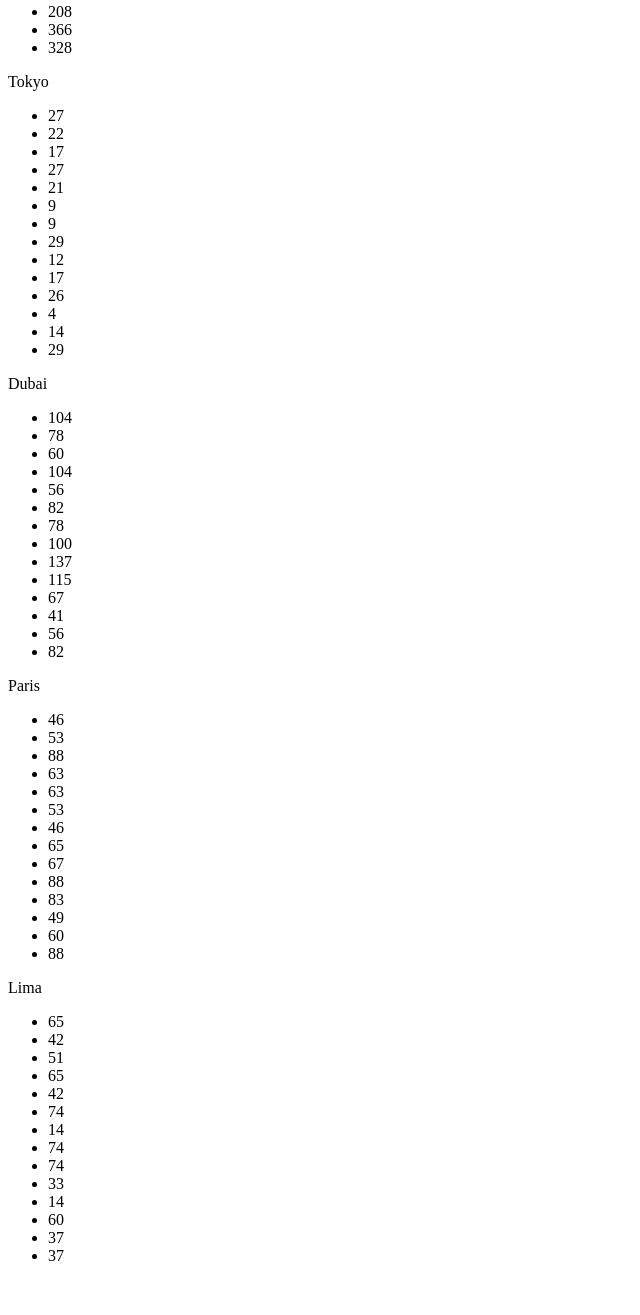
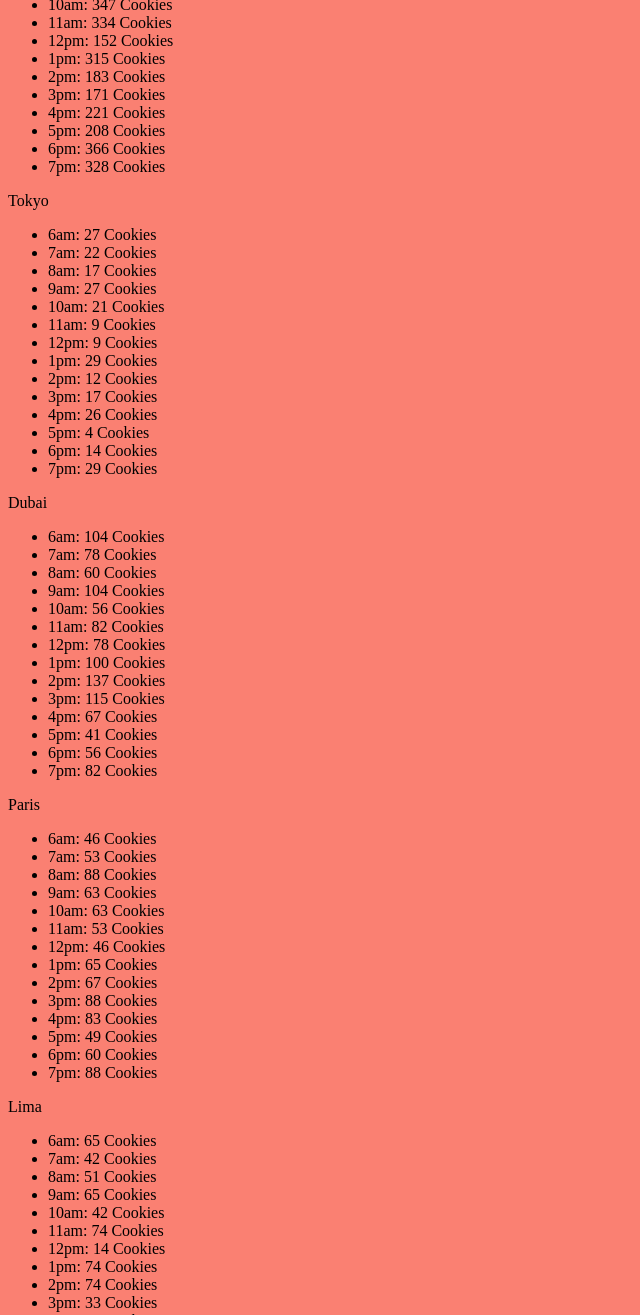
Before and after one commit to scottie-l/cookie-stand, a plain HTML site: page sales.html in a window 1280 px wide. Shown: the part 237-1552 px from the top of the page, without its empty margins (0-640 px from the left). Before the commit the page ends 1518 px from the top, so only its background shows below. Drawn offline with Linux system fonts and the light colour scheme.

Commit message:
added title and times to list outputs

```diff
--- a/app.js
+++ b/app.js
@@ -26,7 +26,7 @@
             this.cookiesPurchased()
             for (let i=0; i < this.cookieSoldArray.length; i++) {
                 let li = document.createElement("li");
-                li.innerText=this.cookieSoldArray[i];
+                li.innerText= hours[i] + ": " + this.cookieSoldArray[i] + " Cookies";
                 seattleList.appendChild(li);
             }  //need store at top and tiems listed on side
         }
@@ -35,11 +35,11 @@
 
 
 let Tokyo = {
-    storeName: 'Tokyo',   // Object properties
-    minCust: 3,            // Object properties
-    maxCust: 24,            // Object properties
-    avgCookieSale: 1.2,     // Object properties
-    randoNumber: function () {  // object function for random number generator
+    storeName: 'Tokyo',
+    minCust: 3,
+    maxCust: 24,
+    avgCookieSale: 1.2,
+    randoNumber: function () {
         return Math.floor(Math.random() * (this.maxCust - this.minCust +1)) + this.minCust;
     },
     cookiesPurchased: function() {
@@ -53,7 +53,7 @@
             this.cookiesPurchased()
             for (let i=0; i < this.cookieSoldArray.length; i++) {
                 let li = document.createElement("li");
-                li.innerText=this.cookieSoldArray[i];
+                li.innerText= hours[i] + ": " + this.cookieSoldArray[i] + " Cookies";
                 tokyoList.appendChild(li);
             }
         }
@@ -61,11 +61,11 @@
 Tokyo.render()
 
 let Dubai = {
-    storeName: 'Dubai',   // Object properties
-    minCust: 11,            // Object properties
-    maxCust: 38,            // Object properties
-    avgCookieSale: 3.7,     // Object properties
-    randoNumber: function () {  // object function for random number generator
+    storeName: 'Dubai',
+    minCust: 11,
+    maxCust: 38,
+    avgCookieSale: 3.7,
+    randoNumber: function () {
         return Math.floor(Math.random() * (this.maxCust - this.minCust +1)) + this.minCust;
     },
     cookiesPurchased: function() {
@@ -79,7 +79,7 @@
             this.cookiesPurchased()
             for (let i=0; i < this.cookieSoldArray.length; i++) {
                 let li = document.createElement("li");
-                li.innerText=this.cookieSoldArray[i];
+                li.innerText= hours[i] + ": " + this.cookieSoldArray[i] + " Cookies";
                 dubaiList.appendChild(li);
             }
         }
@@ -87,11 +87,11 @@
 Dubai.render()
 
 let Paris = {
-    storeName: 'Paris',   // Object properties
-    minCust: 20,            // Object properties
-    maxCust: 38,            // Object properties
-    avgCookieSale: 2.3,     // Object properties
-    randoNumber: function () {  // object function for random number generator
+    storeName: 'Paris',
+    minCust: 20,
+    maxCust: 38,
+    avgCookieSale: 2.3,
+    randoNumber: function () {
         return Math.floor(Math.random() * (this.maxCust - this.minCust +1)) + this.minCust;
     },
     cookiesPurchased: function() {
@@ -105,7 +105,7 @@
             this.cookiesPurchased()
             for (let i=0; i < this.cookieSoldArray.length; i++) {
                 let li = document.createElement("li");
-                li.innerText=this.cookieSoldArray[i];
+                li.innerText= hours[i] + ": " + this.cookieSoldArray[i] + " Cookies";
                 parisList.appendChild(li);
             }
         }
@@ -113,11 +113,11 @@
 Paris.render()
 
 let Lima = {
-    storeName: 'Lima',   // Object properties
-    minCust: 2,            // Object properties
-    maxCust: 16,            // Object properties
-    avgCookieSale: 4.6,     // Object properties
-    randoNumber: function () {  // object function for random number generator
+    storeName: 'Lima',
+    minCust: 2,
+    maxCust: 16,
+    avgCookieSale: 4.6,
+    randoNumber: function () {
         return Math.floor(Math.random() * (this.maxCust - this.minCust +1)) + this.minCust;
     },
     cookiesPurchased: function() {
@@ -131,29 +131,9 @@
             this.cookiesPurchased()
             for (let i=0; i < this.cookieSoldArray.length; i++) {
                 let li = document.createElement("li");
-                li.innerText=this.cookieSoldArray[i];
+                li.innerText=hours[i] + ": " + this.cookieSoldArray[i] + " Cookies";
                 limaList.appendChild(li);
             }
         }
 }
 Lima.render()
-
-
-
-
-
-// Objectives:
-// X1- Object properties:min/max hrly customers.  Avg. cookies/customer
-// X2- Uses method of that object to generate random number of ea customer/hour.
-// 3- Calculate and store simulated amts. of cookies purchased & the random number of customers generated
-// 4- Store results for each location in separate array... Perhaps as a property of the object representing the location.
-// 5- Display values of each array as unordered list
-// 6- Calculate sum of these hourly totals. Output should like below: & display the lists on sales.html.
-
-// Location    Min/Cust.   Max/Cust.   Avg. Cookie/sale
-// seattle         23          65    42      6.3
-// tokyo           3           24    21      1.2
-// dubai           11          38    27      3.7
-// paris           20          38    18      2.3
-// lima            2           16    14      4.6
-// each location should be its own js object
--- a/sales.html
+++ b/sales.html
@@ -6,9 +6,10 @@
     </head>
     <body>
         <header>
-
+            <h1>Total Sales</h1>
         </header>
         <main>
+            <h2>Sales by store</h2>
                 <lh>Seattle</lh>
             <ul id="Seattle"></ul>
                 <lh>Tokyo</lh>
--- a/style.css
+++ b/style.css
@@ -0,0 +1,12 @@
+h1 {
+    color:silver;
+    text-align: center;
+}
+
+body {
+    background-color:Salmon;
+}
+
+nav {
+    inline: block;
+}
```
Also changed, not shown: index.html (+6 -1 lines).
